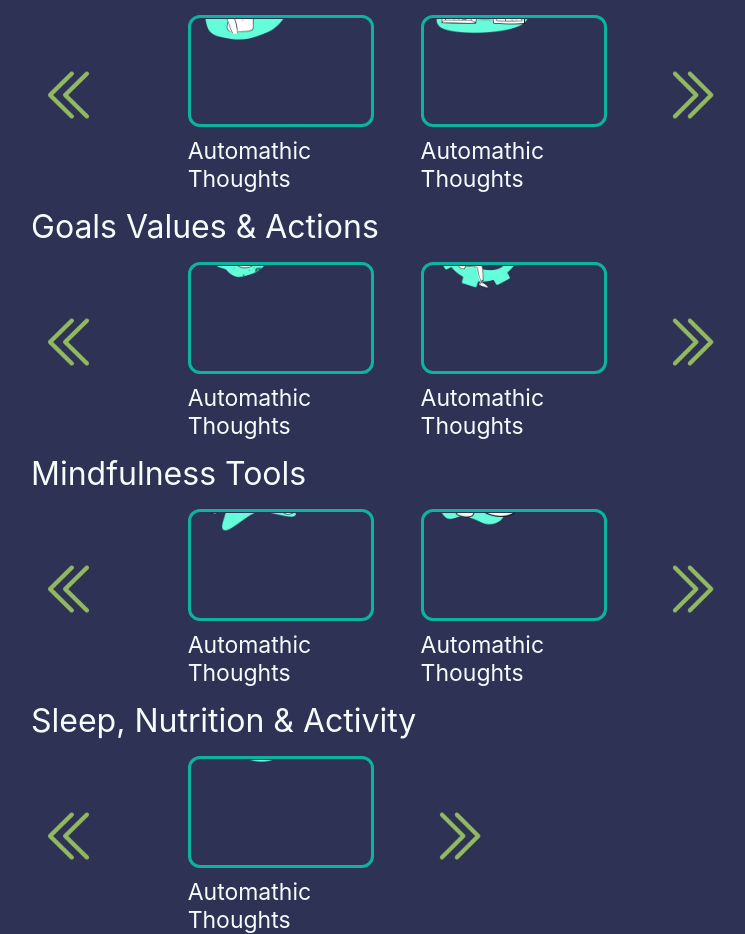
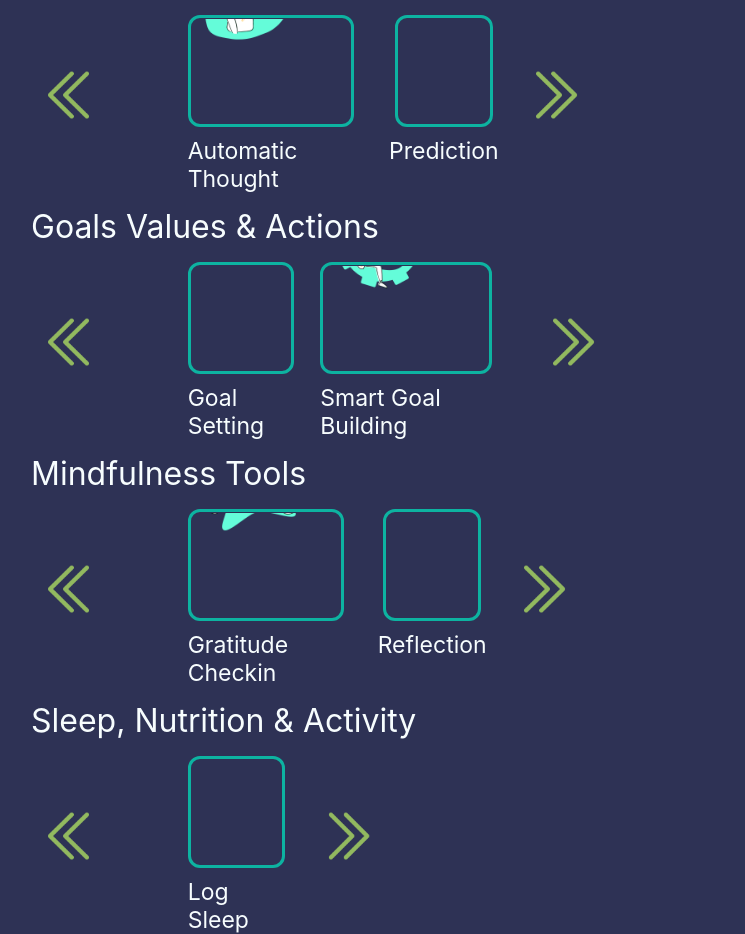
Before and after one commit to ohasseeb/cbt-companion-web-app, a React (Create React App) app: page / in a window 1280 px wide. Shown: the part 440-1374 px from the top of the page, without its empty margins (17-762 px from the left). Built offline with nearby package versions, Linux system fonts and the light colour scheme.

Commit message:
added names and correct exercise to correct subjects, hard coded for now but will fix later, going to work on carosel algoirhtm

```diff
--- a/src/App.js
+++ b/src/App.js
@@ -27,13 +27,11 @@
   <div>
     <DepressionTest />
     <DailyCheckin />
-    {/* <ThoughtToolCollection />
-    <ThoughtToolCollection />
-    <ThoughtToolCollection /> */}
 
     <ThoughtToolCollection
       title={"Thought Tools"}
       imageArray={[AutoMaticThoughtImage, PredictionImage]}
+      exerciseName={["Automatic Thought", "Prediction"]}
     />
 
     <ThoughtToolCollection
@@ -46,6 +44,14 @@
         ManageStressImage,
         ActionPlanImage,
       ]}
+      exerciseName={[
+        "Goal Setting",
+        "Smart Goal Building",
+        "Values Assessment",
+        " Strength Exploration",
+        "Manage Stress",
+        "Action Plan",
+      ]}
     />
 
     <ThoughtToolCollection
@@ -56,11 +62,18 @@
         BreathingExerciseImage,
         MeditationsImage,
       ]}
+      exerciseName={[
+        "Gratitude Checkin",
+        "Reflection",
+        "Breathing Exercise",
+        "Meditations",
+      ]}
     />
 
     <ThoughtToolCollection
       title={"Sleep, Nutrition & Activity"}
       imageArray={[LogSleepImage]}
+      exerciseName={["Log Sleep"]}
     />
   </div>
 );
--- a/src/components/thought-tools-collection/thought-tools-collection.jsx
+++ b/src/components/thought-tools-collection/thought-tools-collection.jsx
@@ -100,6 +100,7 @@
         <ThoughtToolPage
           class_name={this.state.viewableClassName}
           imageArray={this.props.imageArray}
+          exerciseName={this.props.exerciseName}
         />,
       ];
     } else if (this.props.imageArray.length == 4) {
@@ -107,10 +108,18 @@
         <ThoughtToolPage
           class_name={this.state.viewableClassName}
           imageArray={[this.props.imageArray[0], this.props.imageArray[1]]}
+          exerciseName={[
+            this.props.exerciseName[0],
+            this.props.exerciseName[1],
+          ]}
         />,
         <ThoughtToolPage
           class_name={this.state.unViewableClassName}
           imageArray={[this.props.imageArray[2], this.props.imageArray[3]]}
+          exerciseName={[
+            this.props.exerciseName[2],
+            this.props.exerciseName[3],
+          ]}
         />,
       ];
     } else if (this.props.imageArray.length == 6) {
@@ -118,14 +127,26 @@
         <ThoughtToolPage
           class_name={this.state.viewableClassName}
           imageArray={[this.props.imageArray[0], this.props.imageArray[1]]}
+          exerciseName={[
+            this.props.exerciseName[0],
+            this.props.exerciseName[1],
+          ]}
         />,
         <ThoughtToolPage
           class_name={this.state.unViewableClassName}
           imageArray={[this.props.imageArray[2], this.props.imageArray[3]]}
+          exerciseName={[
+            this.props.exerciseName[2],
+            this.props.exerciseName[3],
+          ]}
         />,
         <ThoughtToolPage
           class_name={this.state.viewableClassName}
           imageArray={[this.props.imageArray[4], this.props.imageArray[5]]}
+          exerciseName={[
+            this.props.exerciseName[4],
+            this.props.exerciseName[5],
+          ]}
         />,
       ];
     } else {
@@ -133,6 +154,7 @@
         <ThoughtToolPage
           class_name={this.state.viewableClassName}
           imageArray={[this.props.imageArray[0]]}
+          exerciseName={[this.props.exerciseName[0]]}
         />,
       ];
     }
--- a/src/components/thought-tools-page/thought-tools-page.component.jsx
+++ b/src/components/thought-tools-page/thought-tools-page.component.jsx
@@ -4,11 +4,18 @@
 
 import "./thought-tools-page.styles.scss";
 
-const ThoughtToolPage = ({ class_name, imageArray }) => {
+const ThoughtToolPage = ({ class_name, imageArray, exerciseName }) => {
+  // var iterator = 0;
   return (
     <div className="caroselPage">
-      {imageArray.map((image) => (
-        <ThoughtTool className={class_name} image={image} />
+      {imageArray.map((image, index) => (
+        <ThoughtTool
+          key={index}
+          className={class_name}
+          image={image}
+          exerciseName={exerciseName[index]}
+        />
+        // (iterator = iterator + 1)
       ))}
     </div>
   );
--- a/src/components/thought-tools/thought-tool.component.jsx
+++ b/src/components/thought-tools/thought-tool.component.jsx
@@ -1,7 +1,7 @@
 import React from "react";
 import "./thought-tool.styles.scss";
 
-const ThoughtTool = ({ topicTitle, className, image }) => {
+const ThoughtTool = ({ topicTitle, className, image, exerciseName }) => {
   var name = "visible-items";
   if (className == false) {
     name = "hidden-items";
@@ -16,7 +16,7 @@
         {" "}
         <img className="imageButton" src={image} />
       </button>
-      <label className="exercise-label"> Automathic Thoughts</label>
+      <label className="exercise-label"> {exerciseName}</label>
 
       {/* {console.log("ClassName: ", name)} */}
     </div>
```
